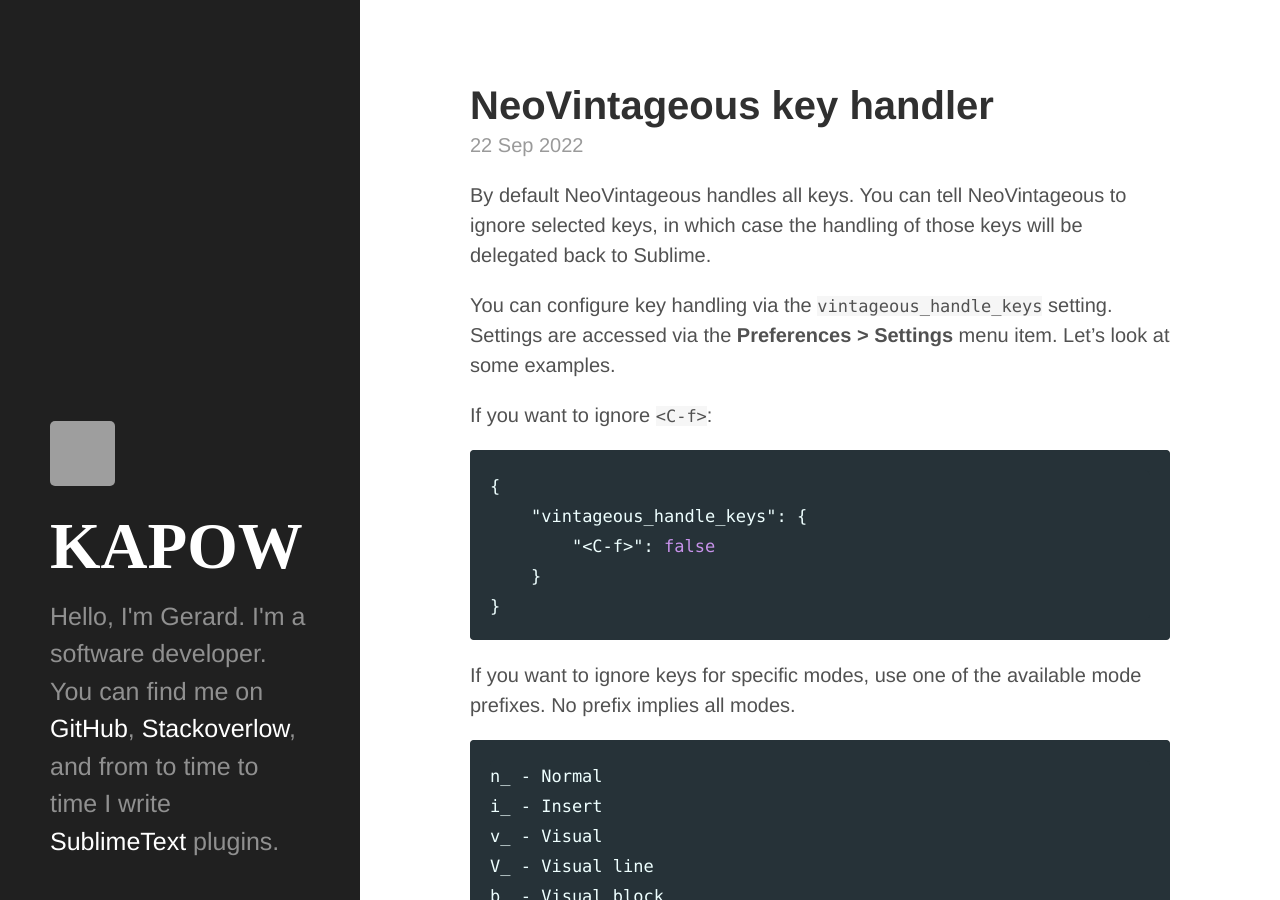
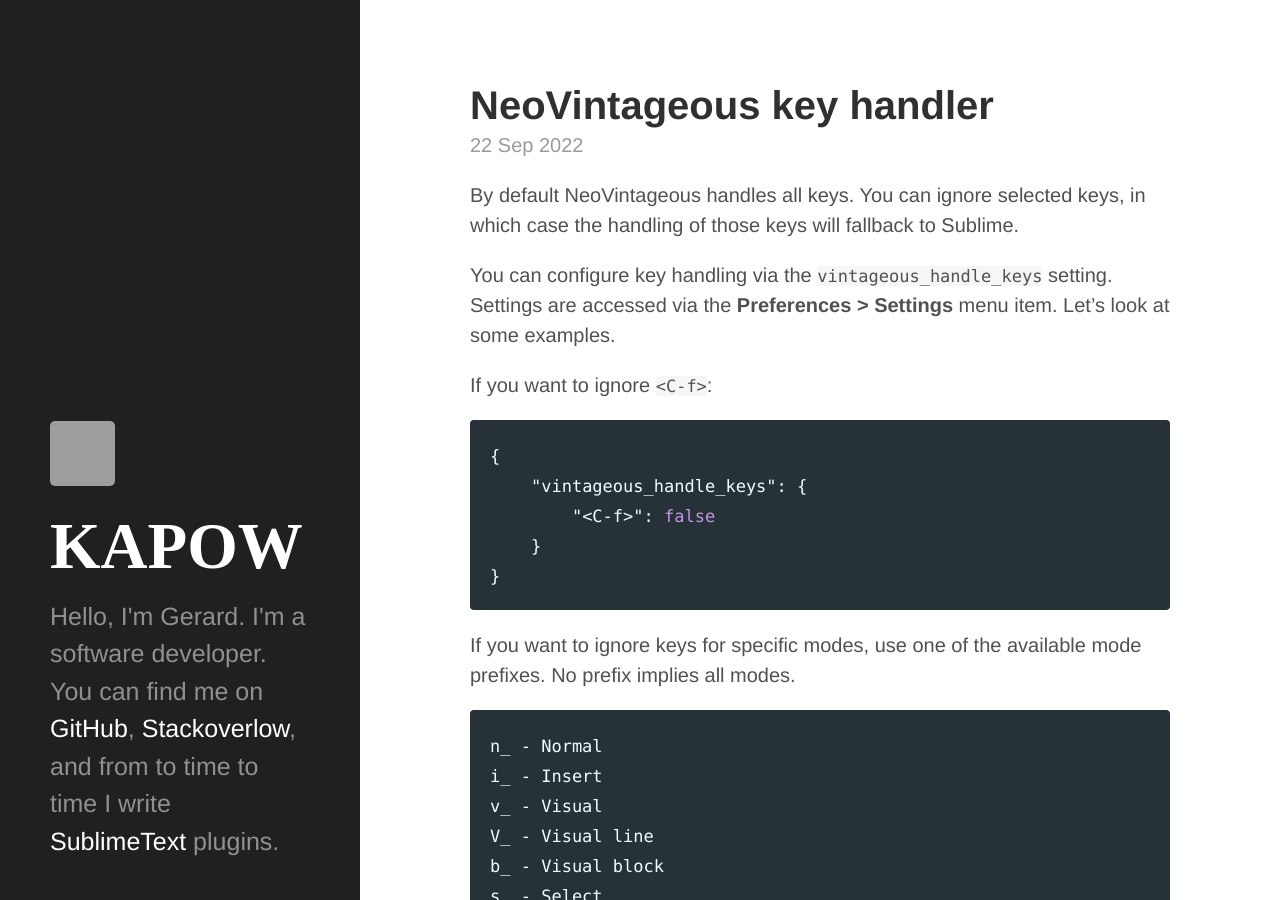
Before and after one commit to gerardroche/gerardroche.github.io, a Jekyll site: the page built from _posts/2022-09-22-neovintageous-key-handler.md, in a window 1280 px wide and 900 px high. Built offline with Jekyll 4.4.1, drawn with Linux system fonts in a browser that asks for light colours; grey boxes are pictures that could not be loaded.

Commit message:
:metal: fix

```diff
--- a/_posts/2022-09-22-neovintageous-key-handler.md
+++ b/_posts/2022-09-22-neovintageous-key-handler.md
@@ -3,7 +3,7 @@ tags: neovintageous sublime-text vim
 title: NeoVintageous key handler
 ---
 
-By default NeoVintageous handles all keys. You can tell NeoVintageous to ignore selected keys, in which case the handling of those keys will be delegated back to Sublime.
+By default NeoVintageous handles all keys. You can ignore selected keys, in which case the handling of those keys will fallback to Sublime.
 
 You can configure key handling via the `vintageous_handle_keys` setting. Settings are accessed via the **Preferences > Settings** menu item. Let's look at some examples.
 
```
